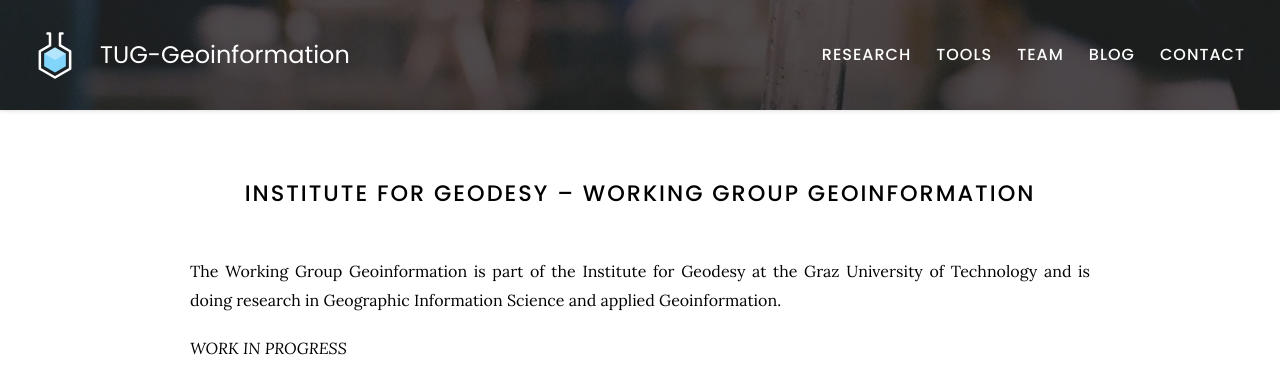
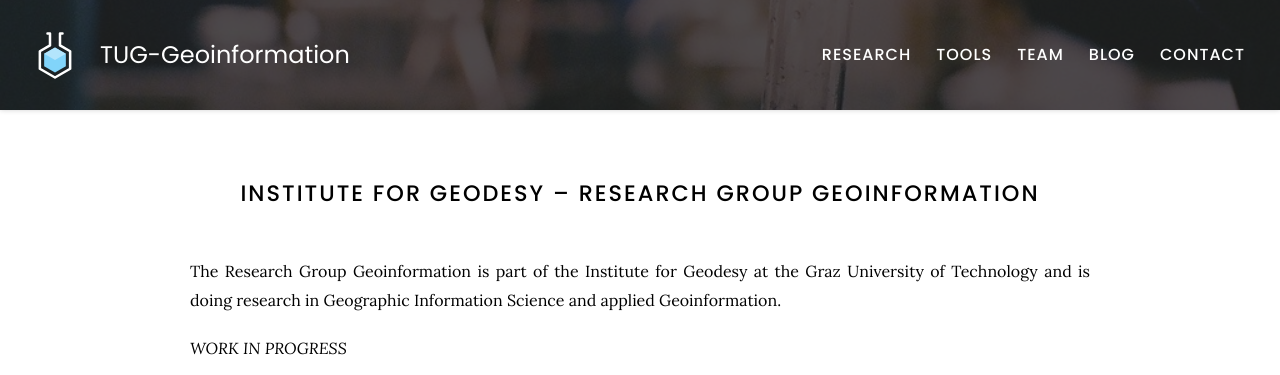
Before and after one commit to Geoinfo-TUGraz/Geoinfo-TUGraz.github.io, a Jekyll site: the page built from index.md, in a window 1280 px wide. Shown: the top 375 px of the page. Built offline with Jekyll 4.4.1, drawn with Linux system fonts in a browser that asks for light colours.

Commit message:
Update index.md

```diff
--- a/index.md
+++ b/index.md
@@ -2,8 +2,8 @@
 title: Home
 ---
 
-# Institute for Geodesy – Working Group Geoinformation
-The Working Group Geoinformation is part of the Institute for Geodesy at the Graz University of Technology and is doing research in Geographic Information Science and applied Geoinformation.
+# Institute for Geodesy – Research Group Geoinformation
+The Research Group Geoinformation is part of the Institute for Geodesy at the Graz University of Technology and is doing research in Geographic Information Science and applied Geoinformation.
 
 *WORK IN PROGRESS*
 
```
